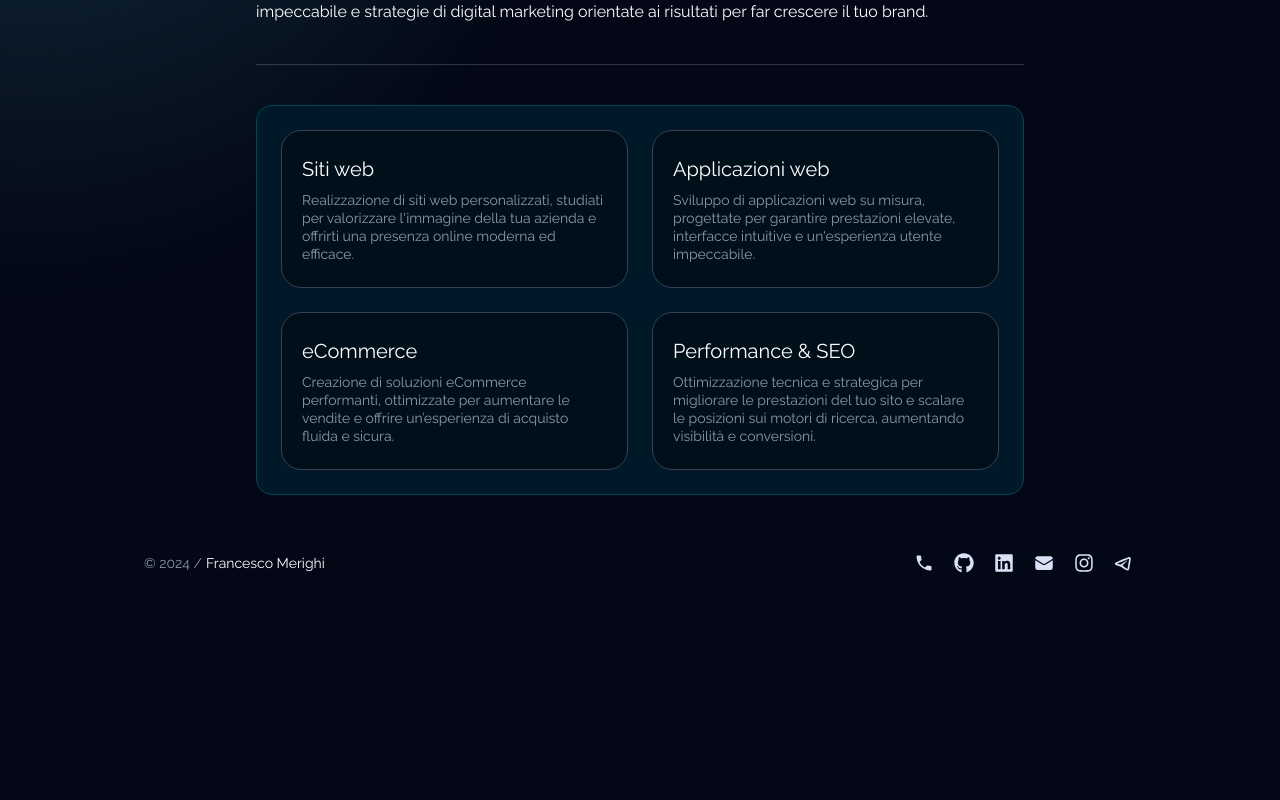
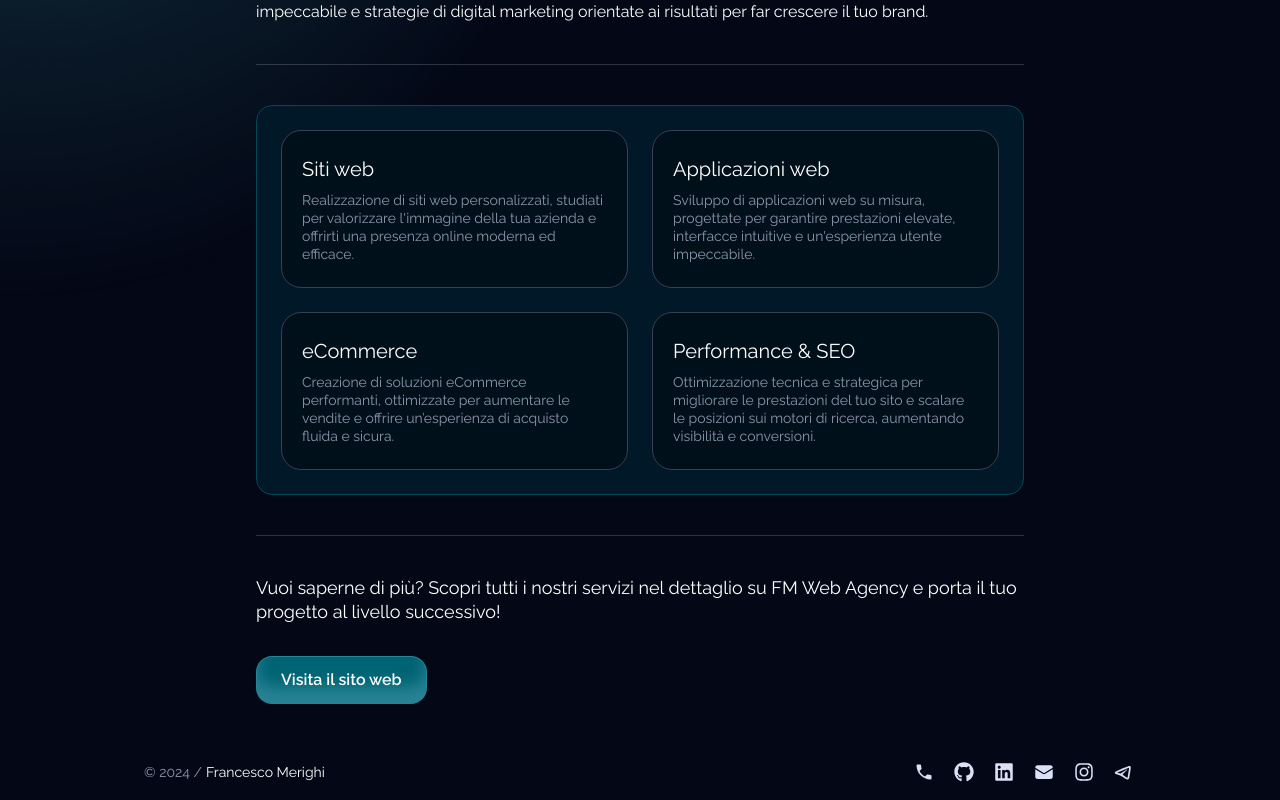
Before and after one commit to fmerighiwebdev/FMerighi, a Next.js app: page /work in a window 1280 px wide. Shown: the part 298-1098 px from the top of the page. Before the commit the page ends 889 px from the top, so only its background shows below. Built offline with nearby package versions, Linux system fonts and the light colour scheme.

Commit message:
Some fixes and additions

```diff
--- a/src/app/resources/content.js
+++ b/src/app/resources/content.js
@@ -9,8 +9,8 @@ const person = {
   },
   role: "Full-Stack Web Developer",
   avatar: "/images/avatar.webp",
-  location: "", // Expecting the IANA time zone identifier, e.g., 'Europe/Vienna'
-  languages: ["Italiano", "English"], // optional: Leave the array empty if you don't want to display languages
+  location: "",
+  languages: ["Italiano", "English"],
 };
 
 const newsletter = {
@@ -27,8 +27,6 @@ const newsletter = {
 };
 
 const social = [
-  // Links are automatically displayed.
-  // Import new icons in /once-ui/icons.ts
   {
     name: "Telefono",
     icon: "phone",
@@ -88,7 +86,7 @@ const about = {
     ),
   },
   work: {
-    display: true, // set to false to hide this section
+    display: true,
     title: "Esperienza Lavorativa",
     experiences: [
       {
@@ -101,7 +99,6 @@ const about = {
           </>,
         ],
         images: [
-          // optional: leave the array empty if you don't want to display images
           {
             src: "/images/ogp-logo.webp",
             alt: "OGP Logo",
@@ -501,9 +498,7 @@ const work = {
   title: "Trasformiamo le Idee in Esperienze Digitali Straordinarie",
   description:
     "Che tu abbia bisogno di un sito web performante, un’app web avanzata o un eCommerce che genera vendite, realizzo soluzioni digitali su misura per coinvolgere e convertire. Design innovativo, funzionalità impeccabile e strategie di digital marketing orientate ai risultati per far crescere il tuo brand.",
-  showcase_title: "Progetti di Successo: Uno Sguardo al Mio Lavoro",
-  showcase_description:
-    "Scopri alcuni dei miei ultimi progetti, realizzati con precisione e pensati per lasciare il segno. Ogni lavoro riflette la mia dedizione all’innovazione, all’esperienza utente e alle prestazioni.",
+  cta: "Vuoi saperne di più? Scopri tutti i nostri servizi nel dettaglio su FM Web Agency e porta il tuo progetto al livello successivo!",
 };
 
 export { person, social, newsletter, about, contacts, blog, work };
--- a/src/app/work/page.tsx
+++ b/src/app/work/page.tsx
@@ -1,11 +1,4 @@
-import {
-  Card,
-  Column,
-  Grid,
-  Heading,
-  Line,
-  Text,
-} from "@/once-ui/components";
+import { Button, Card, Column, Grid, Heading, Line, Text } from "@/once-ui/components";
 import { work } from "../resources/content";
 
 const services = [
@@ -38,7 +31,7 @@ export const metadata = {
 };
 
 const ServiceCard = ({ title, description }) => (
-  <Card maxWidth={24} radius="l-4" direction="column">
+  <Card maxWidth={24} radius="l-4" direction="column" cursor="none">
     <Column fillWidth paddingX="20" paddingY="24" gap="8">
       <Text variant="body-default-xl">{title}</Text>
       <Text onBackground="neutral-weak" variant="body-default-s">
@@ -76,6 +69,15 @@ export default function WorkPage() {
             />
           ))}
         </Grid>
+        <Line background="neutral-alpha-medium" className="my-40" />
+        <Text variant="body-default-l">{work.cta}</Text>
+        <Button
+          href="https://www.fmwebagency.it"
+          variant="primary"
+          size="l"
+          label="Visita il sito web"
+          className="mt-32"
+        />
       </Column>
     </main>
   );
```
